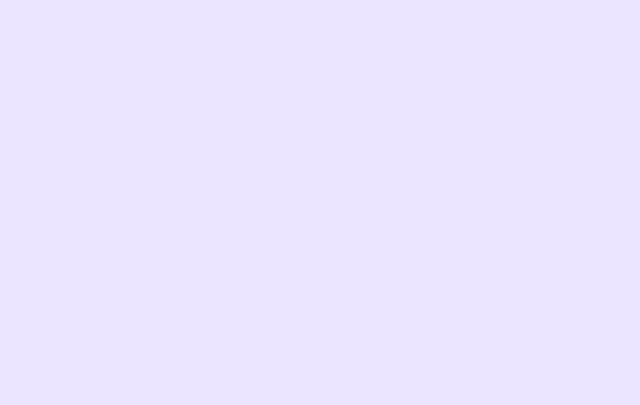
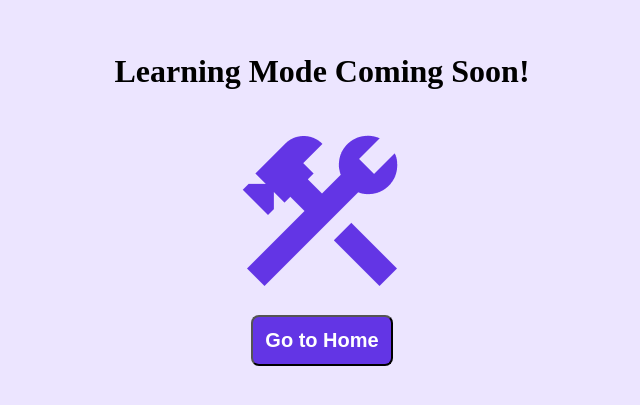
Before and after one commit to heejung-hong/ASL, a React (Create React App) app in the folder asl/: page /LearningScreen in a window 1280 px wide. Before the commit this address had no page. Shown: the part 209-614 px from the top of the page, without its empty margins (326-966 px from the left). Built offline with nearby package versions, Linux system fonts and the light colour scheme.

Commit message:
created learning page

```diff
--- a/asl/public/index.html
+++ b/asl/public/index.html
@@ -6,8 +6,8 @@
     <meta name="viewport" content="width=device-width, initial-scale=1" />
     <meta name="theme-color" content="#000000" />
     <meta
-      name="description"
-      content="Web site created using create-react-app"
+      name="Sign On"
+      content="A fun inclusive space to learn ASL solo, with friends, or as a family"
     />
     <link rel="apple-touch-icon" href="%PUBLIC_URL%/logo192.png" />
     <!--
@@ -24,7 +24,7 @@
       work correctly both with client-side routing and a non-root public URL.
       Learn how to configure a non-root public URL by running `npm run build`.
     -->
-    <title>React App</title>
+    <title>Sign On</title>
   </head>
   <body>
     <noscript>You need to enable JavaScript to run this app.</noscript>
--- a/asl/src/App.css
+++ b/asl/src/App.css
@@ -37,6 +37,16 @@
   align-items: center;
   flex-direction: column;
 }
+
+.learningpage-container {
+  height: 100vh;
+  width: 100vw;
+  display: flex;
+  justify-content: center;
+  align-items: center;
+  flex-direction: column;
+}
+
 
 .game-select {
   height: 100vh;
@@ -110,11 +120,13 @@
   background-color: #BCA7F5;
   margin-left: 10px;
   font-size: 3vh;
+  cursor: pointer;
 }
 .player-select-span-right {
   background-color: #BCA7F5;
   margin-right: 10px;
   font-size: 3vh;
+  cursor: pointer;
 }
 
 .background-color {
@@ -137,6 +149,7 @@
 
 .radio-button {
   accent-color: #6335E5;
+  cursor: pointer;
 }
 
 .list-item-difficulty {
--- a/asl/src/App.js
+++ b/asl/src/App.js
@@ -4,6 +4,7 @@ import { Route, Routes } from 'react-router-dom';
 import Homepage from './screens/Homepage';
 import GameSelect from './screens/GameSelect';
 import GameScreen from './screens/GameScreen';
+import LearningScreen from './screens/LearningScreen';
 function App() {
   return (
     <div className="App">
@@ -11,6 +12,7 @@ function App() {
       <Route path='/'element={<Homepage/>}/>
       <Route path='/GameSelect' element={<GameSelect/>}/>
       <Route path='/GameScreen' element={<GameScreen/>}/>
+      <Route path='/LearningScreen' element={<LearningScreen/>}/>
     </Routes>
     </div>
   );
--- a/asl/src/components/NavBar.jsx
+++ b/asl/src/components/NavBar.jsx
@@ -5,7 +5,7 @@ export default function NavBar(){
         <NavLink to='/GameSelect'>
             <button className="homepage-button">Game Mode</button>
         </NavLink>
-        <NavLink to='/GameSelect'>
+        <NavLink to='/LearningScreen'>
             <button className="homepage-button">Learning Mode</button>
         </NavLink>
     </div>
--- a/asl/src/screens/GameSelect.jsx
+++ b/asl/src/screens/GameSelect.jsx
@@ -34,7 +34,7 @@ export default function GameSelect(){
 
     const RadioInput = ({label, value, checked, setter}) => {
         return (
-          <label className="background-color">
+          <label className="background-color radio-cursor">
             <input className="radio-button" type="radio" checked={checked === value}
                    onChange={() => setter(value)} />
             <span className="radio-input-word background-color" >{label}</span>
--- /dev/null
+++ b/asl/src/screens/LearningScreen.jsx
@@ -0,0 +1,20 @@
+import { useNavigate } from "react-router-dom"
+import Construction from "../assets/construction.png"
+export default function LearningScreen()  {
+
+    const navigate = useNavigate()
+    const navigateToHomeScreen = () => {
+        navigate('/')
+    }
+
+
+    return(
+        <div className="learningpage-container">
+            <div>
+                <h1> Learning Mode Coming Soon! </h1>
+                <img className="under-construction" src={Construction} alt="Page is under construction" />
+            </div>
+            <button className="homepage-button" onClick={navigateToHomeScreen}>Go to Home</button>
+        </div>
+    )
+}
```
Also changed, not shown: asl/src/assets/construction.png (added).
